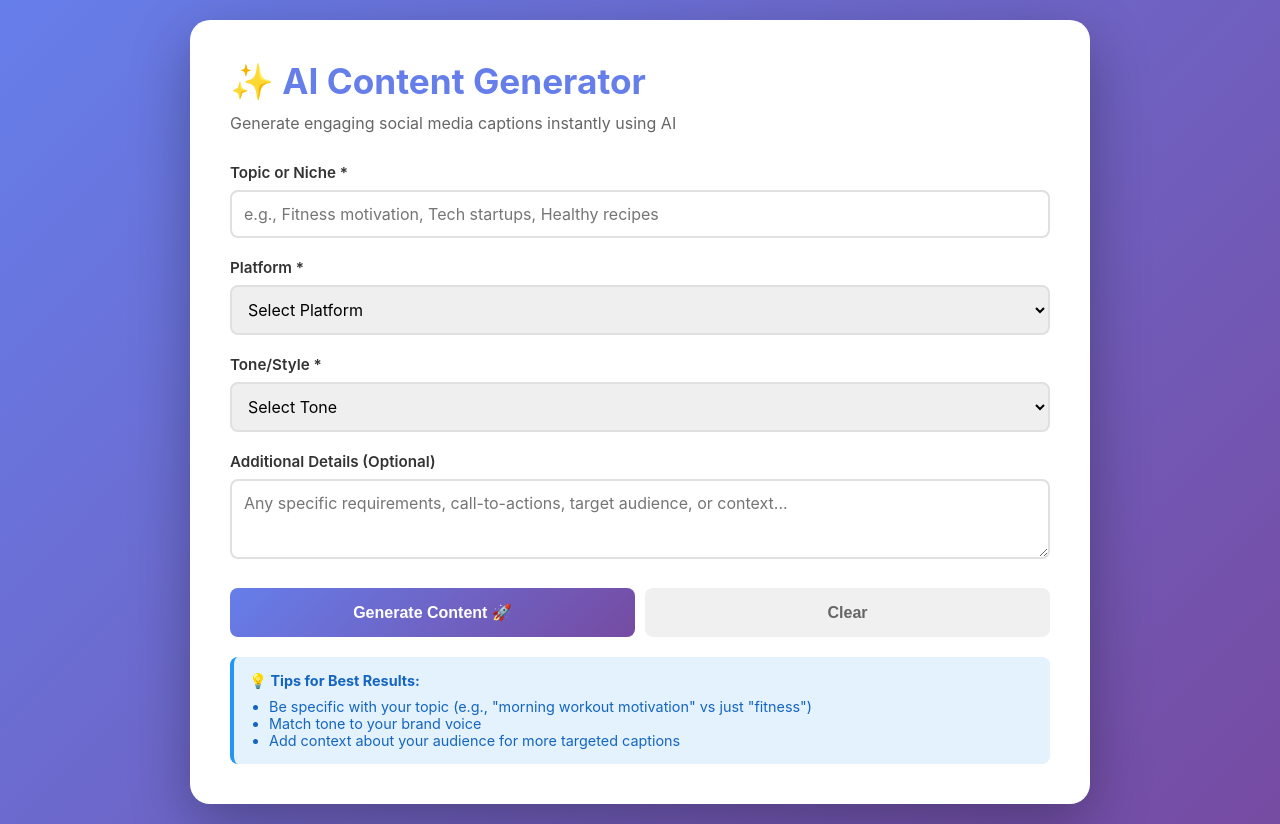
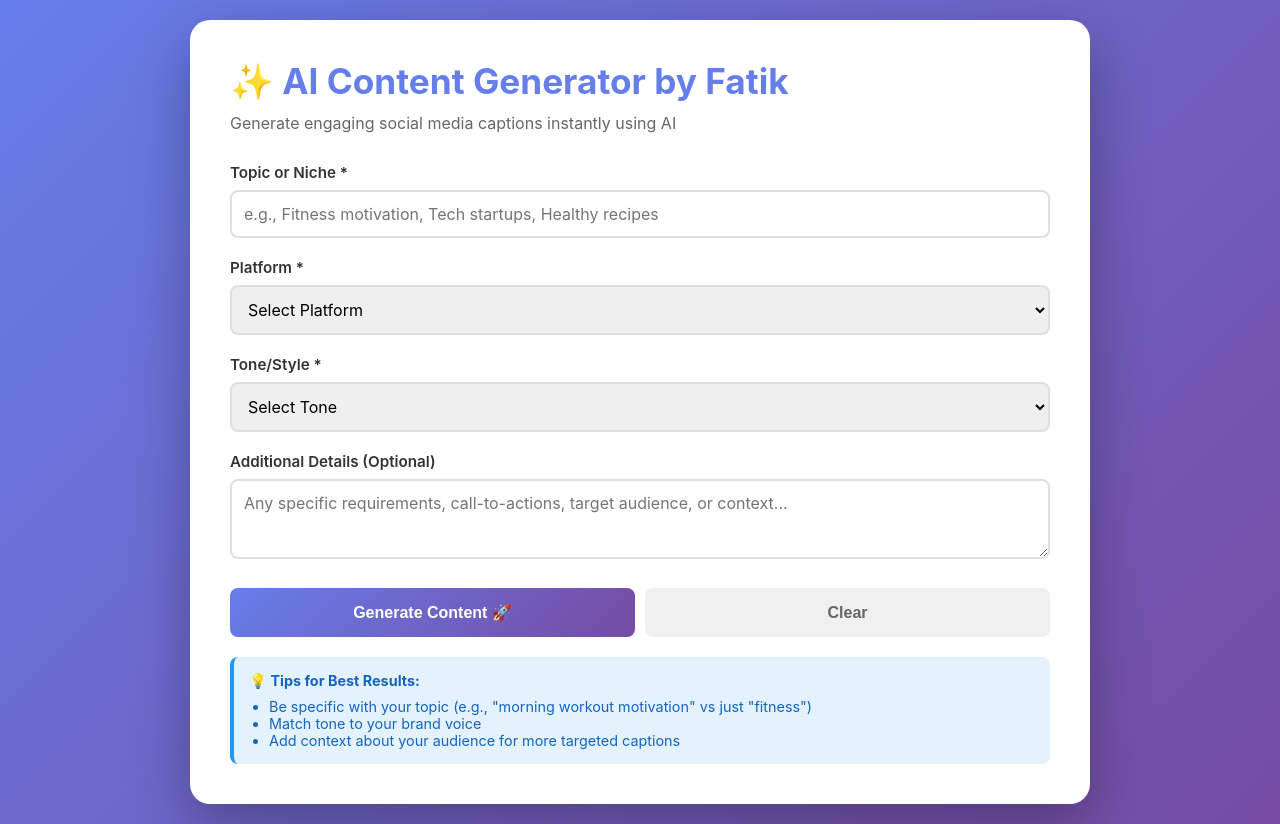
Before and after one commit to FatikImran/ai-social-content-generator, a plain HTML site: page index.html in a window 1280 px wide. Drawn offline with Linux system fonts and the light colour scheme.

Commit message:
Added Credits

```diff
--- a/index.html
+++ b/index.html
@@ -265,7 +265,7 @@
 </head>
 <body>
     <div class="container">
-        <h1>✨ AI Content Generator</h1>
+        <h1>✨ AI Content Generator by Fatik</h1>
         <p class="subtitle">Generate engaging social media captions instantly using AI</p>
 
         <div class="input-group">
```
